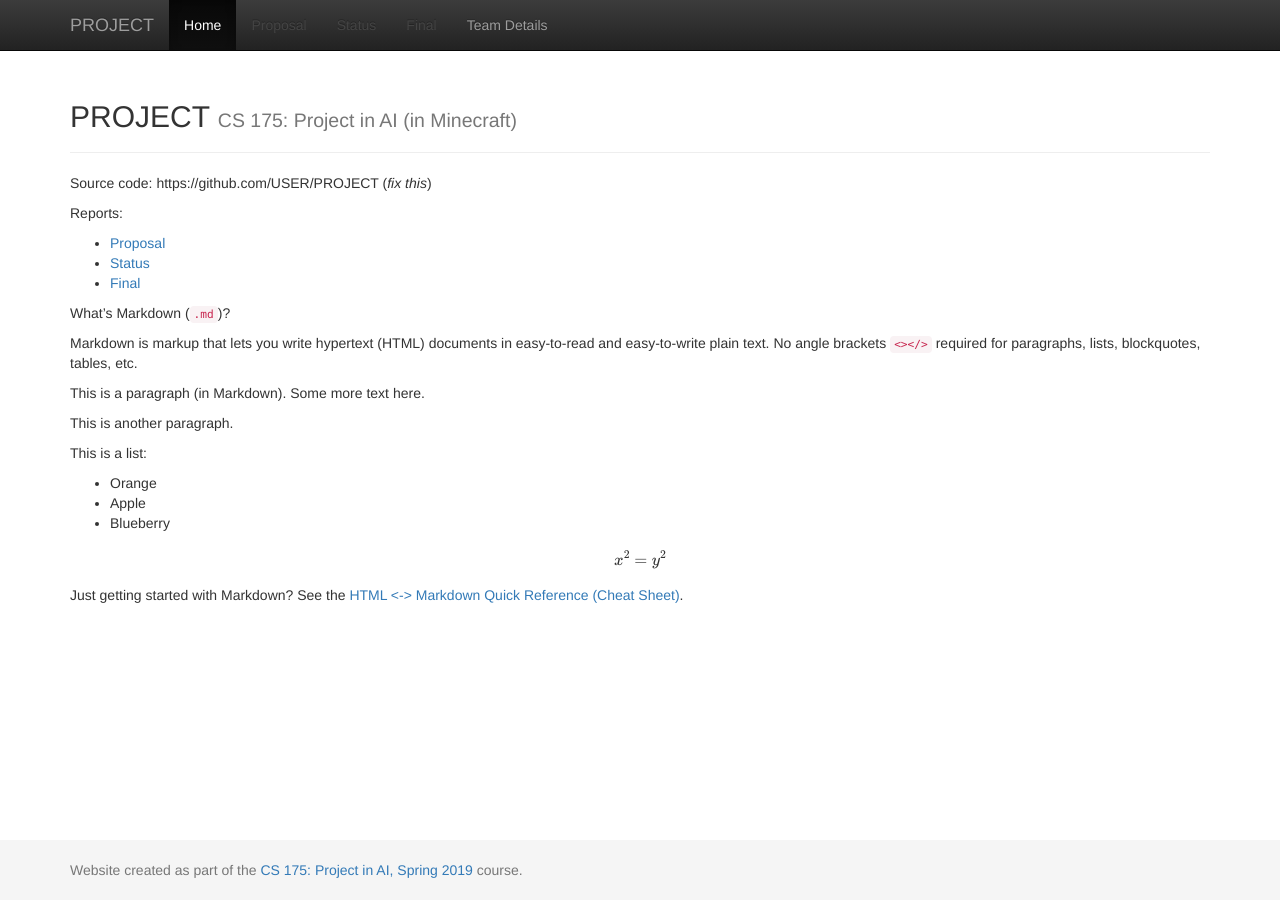
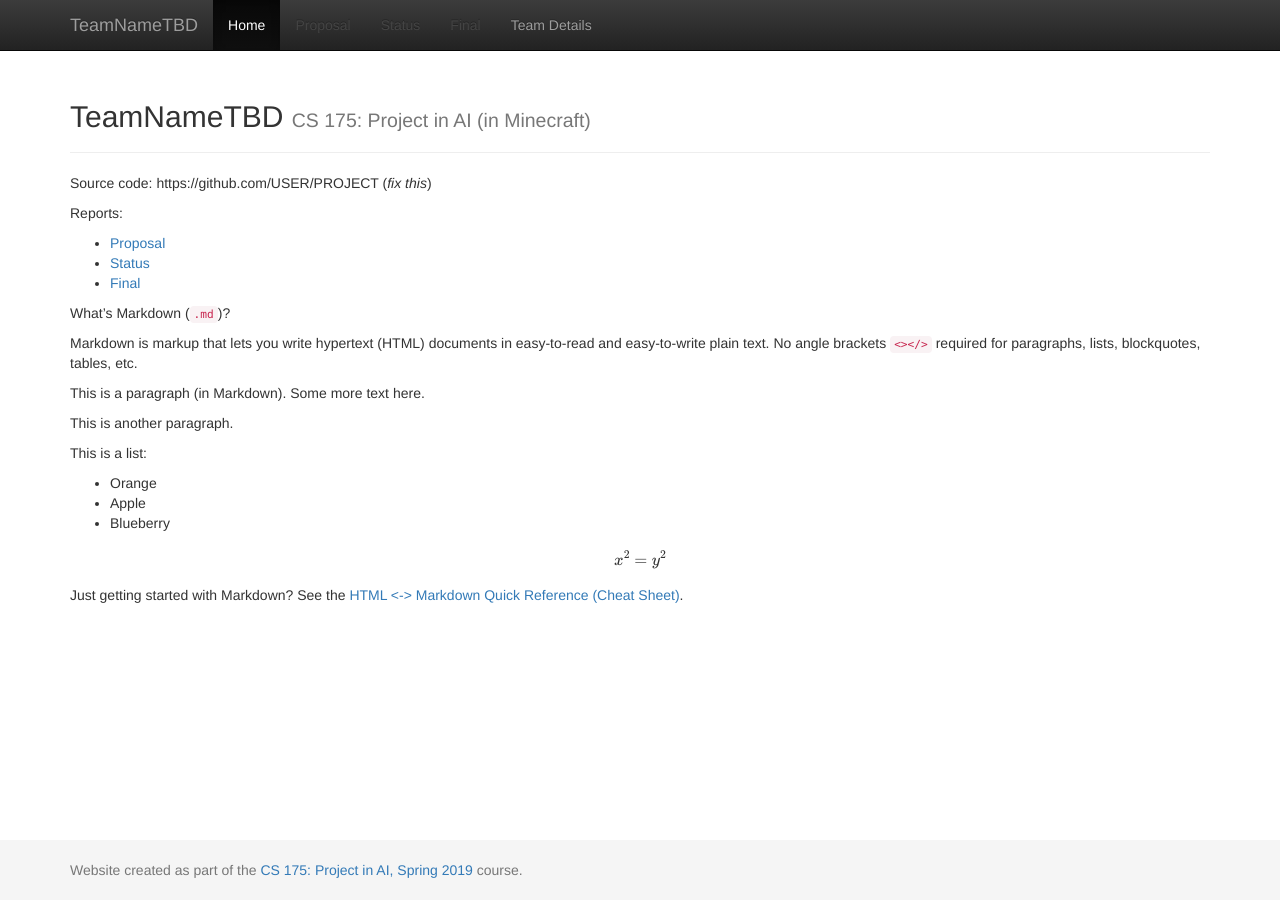
Before and after one commit to sijielu/Revival, a Jekyll site: the page built from docs/index.md, in a window 1280 px wide. Built offline with Jekyll 4.4.1, drawn with Linux system fonts in a browser that asks for light colours; formulas are drawn with MathJax 3.

Commit message:
Update _config.yml

```diff
--- a/docs/_config.yml
+++ b/docs/_config.yml
@@ -1,7 +1,7 @@
 ###########
 # site.title
 
-title:    'PROJECT'
+title:    'TeamNameTBD'
 subtitle: 'CS 175: Project in AI (in Minecraft)'
 
 
```
